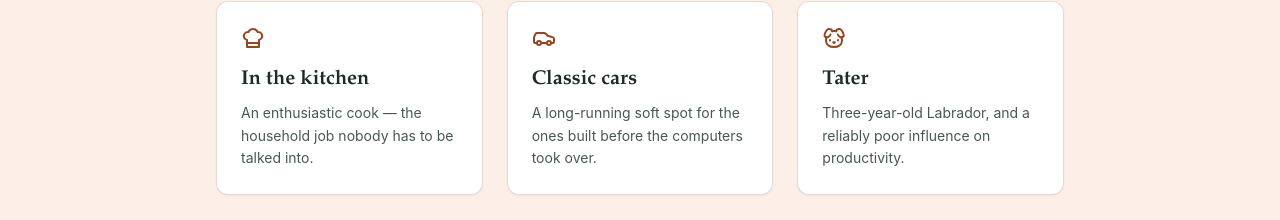
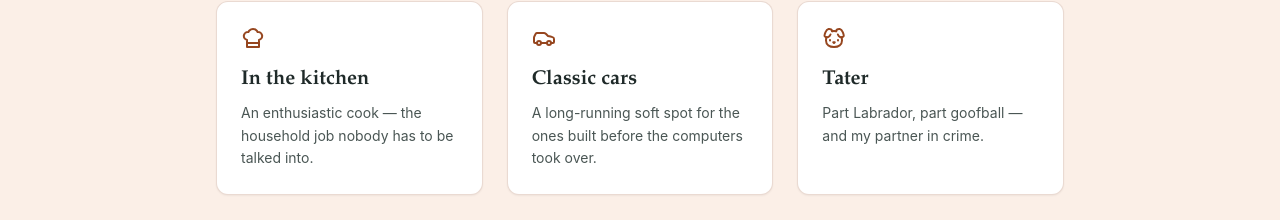
Before and after one commit to n0012/andy-profile, a React (Vite) app in the folder site/: page / in a window 1280 px wide. Shown: the part 6114-6334 px from the top of the page. Built offline with nearby package versions, Linux system fonts and the light colour scheme.

Commit message:
Update Tater's tagline

```diff
--- a/site/src/App.jsx
+++ b/site/src/App.jsx
@@ -249,7 +249,7 @@ const PERSONAL = [
   {
     icon: Dog,
     title: 'Tater',
-    detail: 'Three-year-old Labrador, and a reliably poor influence on productivity.',
+    detail: 'Part Labrador, part goofball — and my partner in crime.',
   },
 ]
 
```
